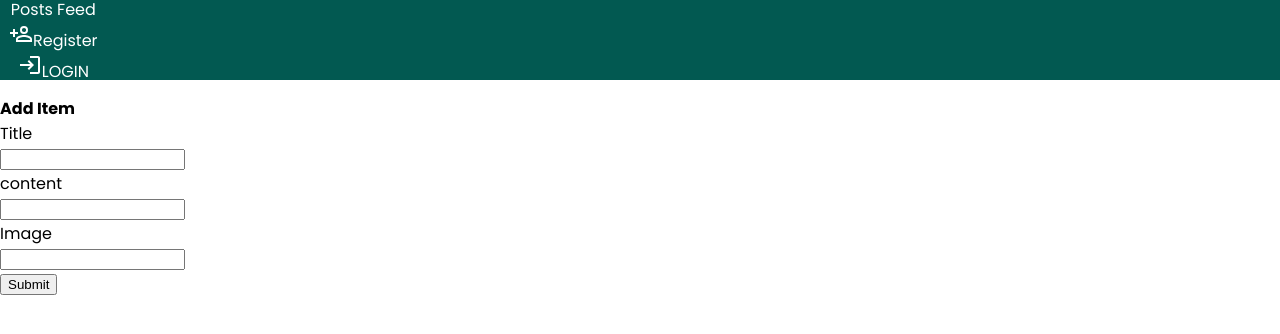
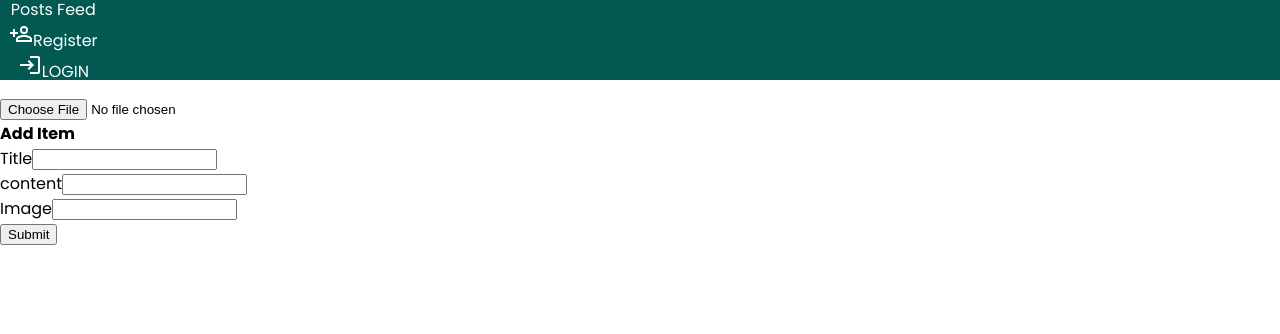
Before and after one commit to Derick80/mern-blog, a React (Create React App) app in the folder frontend/: page /create in a window 1280 px wide. Shown: the top 334 px of the page. Built offline with nearby package versions, Linux system fonts and the light colour scheme; what apollo-upload-client would draw is missing.

Commit message:
some basic css and html changes

```diff
--- a/frontend/src/components/PostForm.tsx
+++ b/frontend/src/components/PostForm.tsx
@@ -28,7 +28,7 @@ function WritePost() {
 
     return (
         <>
-
+            <ImageUploadButton onChange={onChange} />
             <CreatePostFormTwo initialImageUrl={imageUrl} />
         </>
 
@@ -40,6 +40,7 @@ export type ImageUploadButtonProps = {
 }
 
 function ImageUploadButton(onChange: ImageUploadButtonProps) {
+    return (
         <>
             <div className="upload_button">
                 <label htmlFor='contained-button-file'>
@@ -52,13 +53,13 @@ function ImageUploadButton(onChange: ImageUploadButtonProps) {
                 />
             </div>
 
-    </>
+        </>)
 }
 function PostForm() {
 
-    return (<>
+    return (<div className="form-container">
         <WritePost />
-    </>)
+    </div>)
 }
 
 export default PostForm
--- a/frontend/src/components/post/Posts.tsx
+++ b/frontend/src/components/post/Posts.tsx
@@ -1,30 +1,12 @@
+import { PostFeedProps } from "../../additional"
 
-
-export type PostsFeed = {
-
-    id: string
-    title: string
-    content: string
-    username: string
-    imageUrl: string
-
-}
-const Posts = (posts: PostsFeed) => {
-    const { id,
-        title,
-        content,
-        username,
-        imageUrl } = posts
-
-
-
+const Posts = ({ id, title, content, username, imageUrl }: PostFeedProps) => {
     return (
         <div className="card" >
             <h2 className="card-title">{title}</h2>
             <img className="card-image" src={imageUrl} alt="blog post" />
             <div className='card_body' >
                 <p> {content}</p>
-
                 <p>
                     <br />
                     Written by {username}
@@ -32,12 +14,20 @@ const Posts = (posts: PostsFeed) => {
             </div>
 
             <div className='card_footer'>
-
-
             </div>
-
         </div >
     )
 }
 
-export default Posts
+function PostList(posts: PostFeedProps) {
+    const { id,
+        title,
+        content,
+        username,
+        imageUrl } = posts
+    return (
+        <Posts id={id} title={title} content={content} imageUrl={imageUrl} username={username} />
+    )
+}
+
+export default PostList
--- a/frontend/src/pages/Create.tsx
+++ b/frontend/src/pages/Create.tsx
@@ -1,9 +1,9 @@
-import UploadButton from "../components/PostForm";
+import PostForm from "../components/PostForm";
 
 export default function Create() {
 
-    return <div>
-        <UploadButton />
+    return <div className="primary-content">
+        <PostForm />
 
     </div>
 
--- a/frontend/src/pages/Dashboard.tsx
+++ b/frontend/src/pages/Dashboard.tsx
@@ -14,10 +14,10 @@ export default function Dashboard() {
     if (loading) return <div>loading</div>
     return (
 
-        <>
+        <div className="primary-content">
             {data.getPosts.map((post: any) => {
                 return <Posts key={post.id} {...post} />
             })}
-        </>
+        </div>
     )
 }
--- a/frontend/src/pages/Drafts.tsx
+++ b/frontend/src/pages/Drafts.tsx
@@ -15,7 +15,7 @@ export default function Drafts(): any {
     if (loading) return <div>Loading ...</div>;
     if (error) return `Error! ${error}`;
 
-    return (<>
+    return (<div className="primary-content">
         {data.getDraftPosts.map((draft: any) => {
             return <PostDraftForm key={draft.id}
                 disabled={draft.disabled}
@@ -32,7 +32,7 @@ export default function Drafts(): any {
                 }}
             />
         })}
-    </>)
+    </div>)
 
 
 
--- a/frontend/src/pages/Login.tsx
+++ b/frontend/src/pages/Login.tsx
@@ -31,6 +31,8 @@ export default function Login() {
 
 
     return (
+        <div className="primary-content">
+
             <form className="form-container" onSubmit={handleSubmit} >
                 <h1>Login</h1>
                 <label>username:</label>
@@ -57,5 +59,8 @@ export default function Login() {
                     login
                 </button>
             </form>
+
+        </div>
+
     )
 }
--- a/frontend/src/pages/Register.tsx
+++ b/frontend/src/pages/Register.tsx
@@ -30,6 +30,8 @@ export default function Register() {
 
 
     return (
+        <div className="primary-content">
+
             <form className="login-form" onSubmit={handleSubmit}>
                 <h1>Login</h1>
                 <label>username:</label>
@@ -72,5 +74,8 @@ export default function Register() {
                     Register
                 </button>
             </form>
+
+        </div>
+
     )
 }
--- a/frontend/src/styles/App.css
+++ b/frontend/src/styles/App.css
@@ -120,6 +120,8 @@ footer {
   grid-template-rows: auto;
   gap: 10px;
   row-gap: 1em;
+  justify-content: center;
+ align-items: center;
 
 }
 
--- a/frontend/tsconfig.json
+++ b/frontend/tsconfig.json
@@ -21,6 +21,6 @@
     "jsx": "react-jsx"
   },
   "include": [
-    "src"
+    "src", "additional.d.ts"
   ]
 }
```
Also changed, not shown: frontend/src/additional.d.ts (added, +7 -0 lines). Lines whose indentation alone changed are shown as unchanged.
